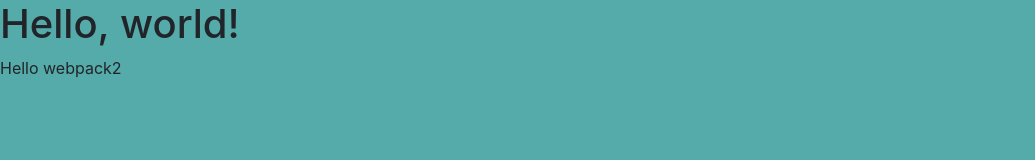
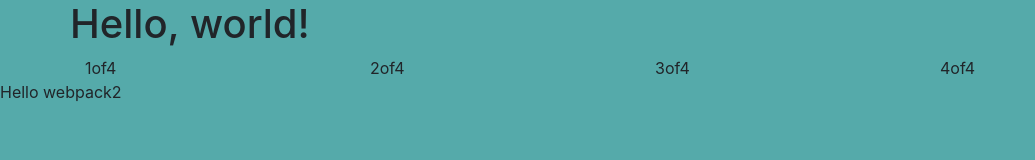
Before and after one commit to jenkin/chiSono, a website: page frontend/index.html in a window 1280 px wide. Shown: the whole page, without its empty margins (0-1035 px from the left). Drawn offline with nearby package versions, Linux system fonts and the light colour scheme; files whose address does not match are found by name.

Commit message:
scheletro

```diff
--- a/frontend/index.html
+++ b/frontend/index.html
@@ -12,7 +12,26 @@
   <title>ChiSono!?</title>
 </head>
 <body>
+<div class="container">
+<div class="row">
     <h1>Hello, world!</h1>
+</div>
+<div class="row">
+<div class="col">
+  1of4
+</div>
+<div class="col">
+    2of4
+</div>
+<div class="col">
+    3of4
+</div>
+<div class="col">
+    4of4
+</div>
+</div>
+</div>
+
 
 
     <!-- jQuery first, then Popper.js, then Bootstrap JS -->
```
Lines whose indentation alone changed are shown as unchanged.
